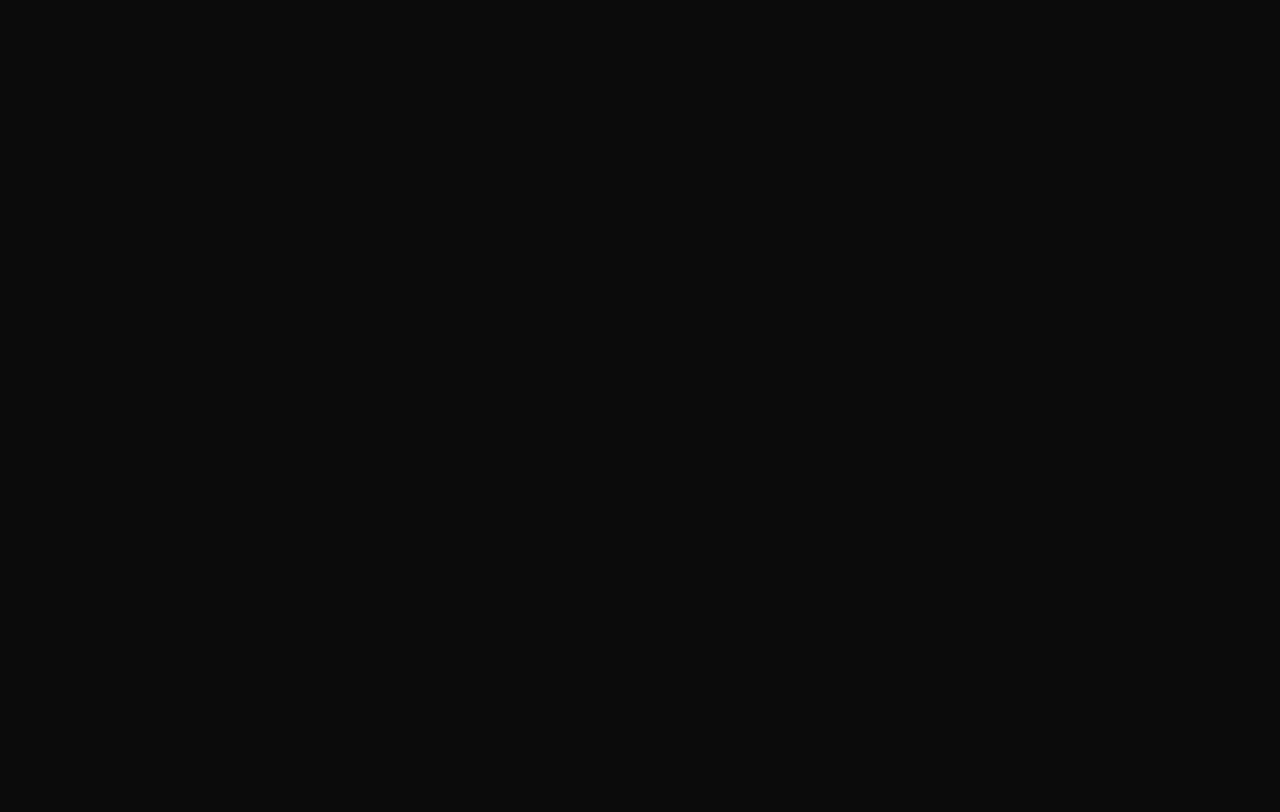
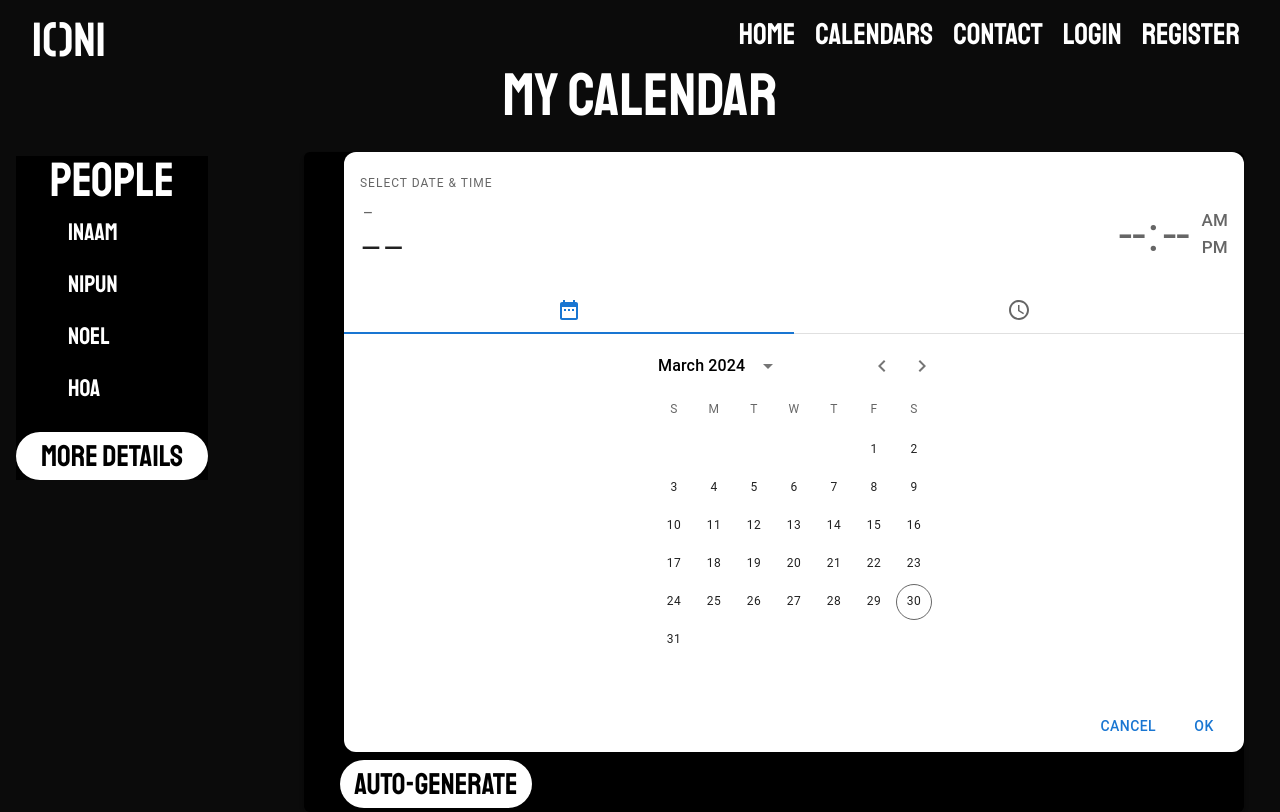
Before and after one commit to Peaceful36/1ON1, a React (Create React App) app in the folder frontend/: page /calendar in a window 1280 px wide. Built offline with nearby package versions, Linux system fonts and the light colour scheme.

Commit message:
MUI enjoyer

```diff
--- a/frontend/src/pages/Calendars.jsx
+++ b/frontend/src/pages/Calendars.jsx
@@ -1,13 +1,66 @@
 
 import * as React from 'react';
 import Navbar from './Navbar';
+import { AdapterDayjs } from '@mui/x-date-pickers/AdapterDayjs';
+import { LocalizationProvider } from '@mui/x-date-pickers/LocalizationProvider';
+import { StaticDateTimePicker } from '@mui/x-date-pickers/StaticDateTimePicker';
+import { pickersLayoutClasses } from '@mui/x-date-pickers/PickersLayout';
 
 
 function Calendars() {
 
   return (
     <div >
+      <Navbar />
+      <div className="font-staatliches text-6xl leading-8 text-white text-center">
+        My Calendar
+      </div>
 
+      <div className="flex flex-col md:flex-row">
+        <div id="contact" className="text-white font-staatliches mt-11 ml-4 md:h-full bg-black border-none list-square text-left">
+          <h1 className="text-5xl ml-0 sm:text-center">PEOPLE</h1>
+          <ul className="custom-list text-2xl mt-3 ml-8">
+            <div className="ml-5 mb-5">Inaam</div>
+            <div className="ml-5 mb-5">Nipun</div>
+            <div className="ml-5 mb-5">Noel</div>
+            <div className="ml-5 mb-5">Hoa</div>
+          </ul>
+          <button className="login-button w-48 h-12 bg-white rounded-full transform rotate-0.12 text-black font-staatliches font-normal text-3xl leading-12 mt-2"
+          onClick={() => window.location='moreDetails.html'}>MORE DETAILS</button>
+        </div>
+          <div  id="calendar" className="bg-black rounded-md shadow-md mt-10 ml-0 text-sm sm:ml-24 text-base">
+          <LocalizationProvider dateAdapter={AdapterDayjs}>
+
+          <StaticDateTimePicker
+            sx = { (theme) => ({
+              [`.${pickersLayoutClasses.contentWrapper}`]: {
+                ":focus" : {
+                  outline: "none"
+                }
+              },
+                [theme.breakpoints.down('lg')]: {
+                  width: 400,
+                  ml: 1,
+                  borderRadius: 3
+                },
+
+
+                width: 900,
+                height: 600,
+                fontSize: 20,
+
+                ml: 5,
+                borderRadius: 3
+              })
+            }
+           />
+
+        </LocalizationProvider>
+        <button className="login-button w-48 h-12 bg-white mb-1 rounded-full transform rotate-0.12 text-black font-staatliches font-normal text-3xl leading-12 mt-2 w-75px h-40px ml-9 sm:w-192px h-48px ml-0">AUTO-GENERATE</button>
+
+          </div>
+
+      </div>
     </div>
   )
 }
```
